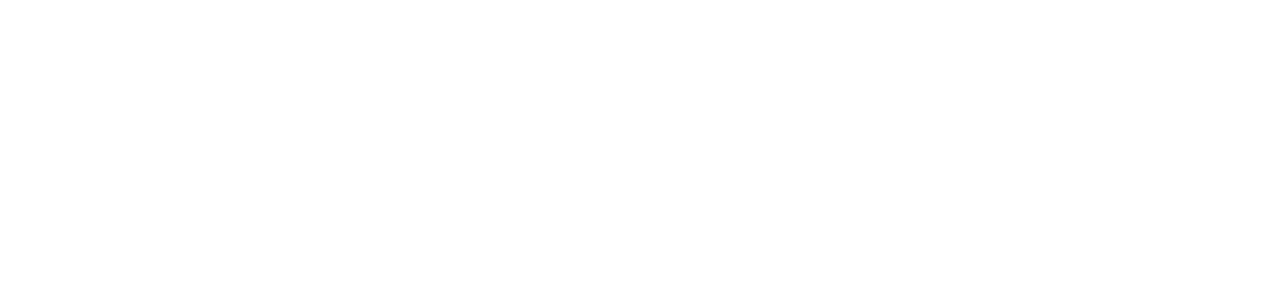
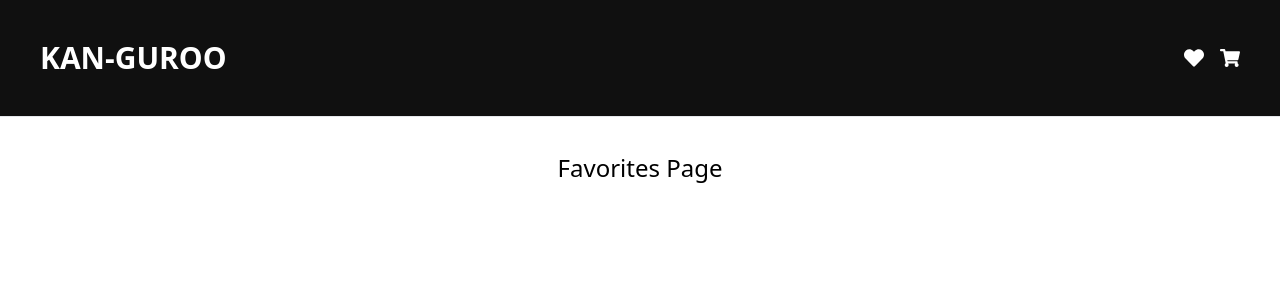
Before and after one commit to Bdmnss/kan-guroo, a React (Vite) app: page /favorites in a window 1280 px wide. Shown: the top 300 px of the page. Built offline with nearby package versions, Linux system fonts and the light colour scheme.

Commit message:
Add basic pages and Header

```diff
--- a/src/App.tsx
+++ b/src/App.tsx
@@ -1,5 +1,36 @@
+import Header from "./components/Header";
+import { RouterProvider, createBrowserRouter } from "react-router-dom";
+import Home from "./pages/Home";
+import About from "./pages/About";
+import Contact from "./pages/Contact";
+import Favorites from "./pages/Favorites";
+
+const router = createBrowserRouter([
+  {
+    path: "/",
+    element: <Home />,
+  },
+  {
+    path: "/about",
+    element: <About />,
+  },
+  {
+    path: "/contact",
+    element: <Contact />,
+  },
+  {
+    path: "/favorites",
+    element: <Favorites />,
+  },
+]);
+
 function App() {
-  return <></>;
+  return (
+    <>
+      <Header />
+      <RouterProvider router={router} />
+    </>
+  );
 }
 
 export default App;
--- /dev/null
+++ b/src/components/Header.tsx
@@ -0,0 +1,37 @@
+import { FaShoppingCart, FaHeart } from "react-icons/fa";
+
+const Header = () => {
+  return (
+    <header className="relative flex justify-center pb-28">
+      <div className="border-b-light bg-dark fixed z-20 flex w-full items-center justify-between border-b-[1px] px-5 py-10 sm:px-10">
+        <a
+          href="/"
+          className="hover:text-orange text-2xl font-bold text-white sm:text-3xl"
+        >
+          KAN-GUROO
+        </a>
+
+        <div className="flex items-center gap-4">
+          <a href="/favorites" className="relative cursor-pointer">
+            <FaHeart size={20} className="hover:text-orange text-white" />
+          </a>
+          <div
+            className="relative cursor-pointer"
+            tabIndex={0}
+            role="button"
+            aria-label="Open cart"
+          >
+            <div className="ignore-click-outside relative cursor-pointer">
+              <FaShoppingCart
+                size={20}
+                className="hover:text-orange text-white"
+              />
+            </div>
+          </div>
+        </div>
+      </div>
+    </header>
+  );
+};
+
+export default Header;
--- /dev/null
+++ b/src/pages/About.tsx
@@ -0,0 +1,5 @@
+const About = () => {
+  return <div className="p-10 text-center text-2xl">About Page</div>;
+};
+
+export default About;
--- /dev/null
+++ b/src/pages/Contact.tsx
@@ -0,0 +1,5 @@
+const Contact = () => {
+  return <div className="p-10 text-center text-2xl">Contact Page</div>;
+};
+
+export default Contact;
--- /dev/null
+++ b/src/pages/Favorites.tsx
@@ -0,0 +1,5 @@
+const Favorites = () => {
+  return <div className="p-10 text-center text-2xl">Favorites Page</div>;
+};
+
+export default Favorites;
--- /dev/null
+++ b/src/pages/Home.tsx
@@ -0,0 +1,5 @@
+const Home = () => {
+  return <div className="p-10 text-center text-2xl">Home Page</div>;
+};
+
+export default Home;
--- a/tailwind.config.js
+++ b/tailwind.config.js
@@ -2,7 +2,21 @@
 export default {
   content: ["./index.html", "./src/**/*.{js,ts,jsx,tsx}"],
   theme: {
-    extend: {},
+    extend: {
+      container: {
+        padding: {
+          DEFAULT: "1.5rem",
+          sm: "2rem",
+          md: "2.5rem",
+          lg: "3rem",
+          xl: "3.5rem",
+          "2xl": "4rem",
+        },
+      },
+      colors: {
+        dark: "#101010",
+      },
+    },
   },
   plugins: [],
 };
```
